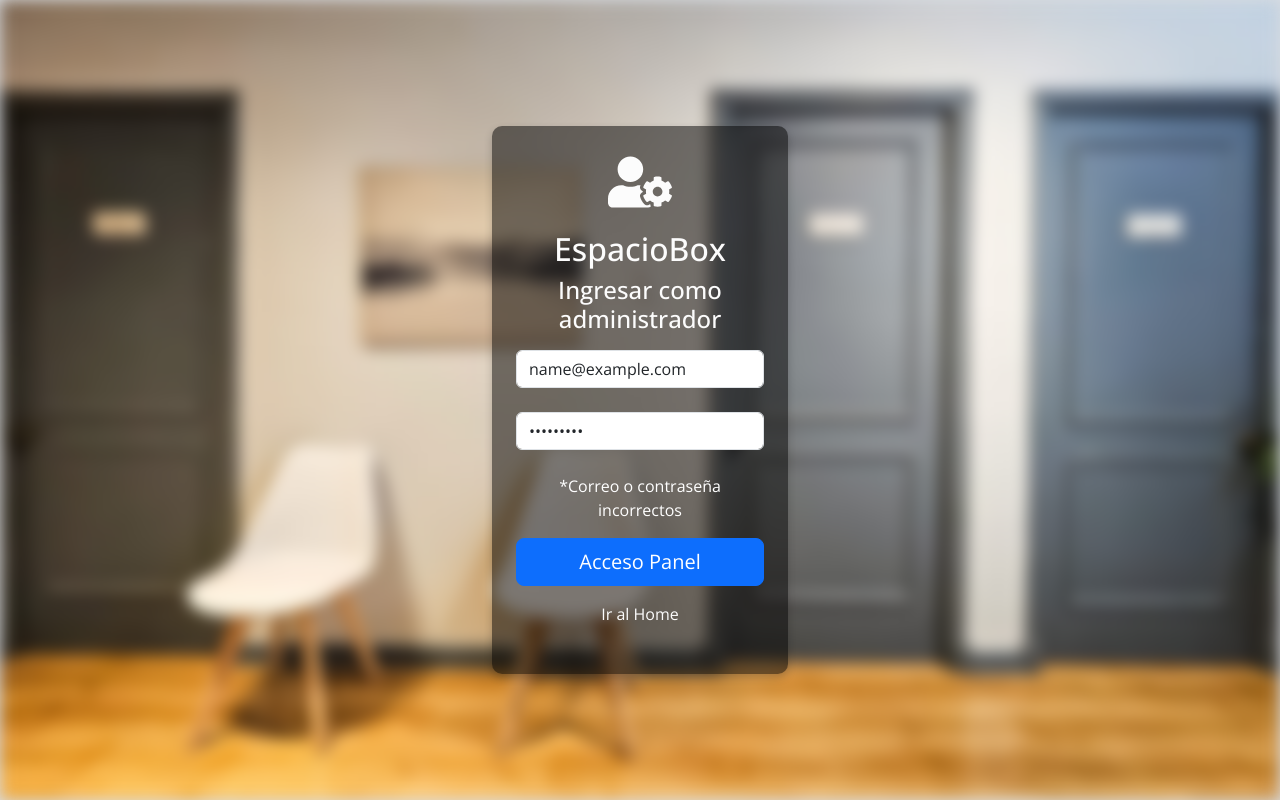
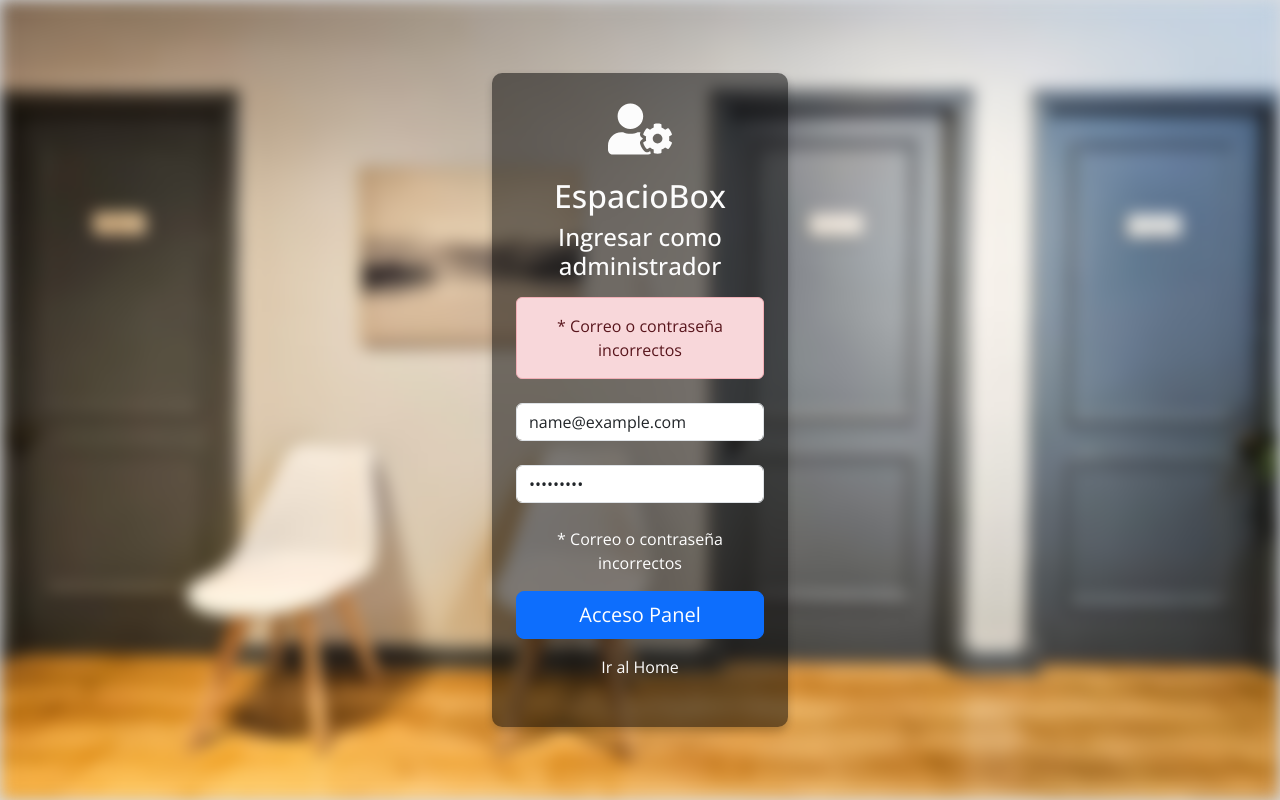
Before and after one commit to ssalinascalibar/espacio-box-noLogin, a React (Vite) app: page /login in a window 1280 px wide. Both pictures are taken after typing "name@example.com", "Sample123" into the empty fields and a click on the button "Acceso Panel". Built offline with nearby package versions, Linux system fonts and the light colour scheme.

Commit message:
change alert login admin and use laert react bootstrap

```diff
--- a/src/features/auth/Login.jsx
+++ b/src/features/auth/Login.jsx
@@ -8,6 +8,7 @@ import Button from "react-bootstrap/Button";
 import Container from "react-bootstrap/Container";
 import Row from "react-bootstrap/Row";
 import Col from "react-bootstrap/Col";
+import Alert from 'react-bootstrap/Alert';
 import { Link } from "react-router-dom";
 import "./login.css";
 
@@ -16,6 +17,7 @@ export default function Login() {
   const [registeredUser, setRegisteredUser] = useState({});
   const [adminUsers, setAdminUsers] = useState([]);
   const [error, setError] = useState("");
+  const [successMessage, setSuccessMessage] = useState("");
 
   const navigate = useNavigate();
 
@@ -45,17 +47,15 @@ export default function Login() {
 
     if (enabledUser) {
       setIsAuth(true);
-      // setUserLogged(enabledUser)
-      alert(
-        "Bienvenido/a al panel de control"
-      );
-      navigate(`/admin`);
+      setSuccessMessage("Bienvenido/a al panel de control");
+      setTimeout(() => {
+        navigate(`/admin`);
+      }, 2000);
       setRegisteredUser("");
     } else if (validateCorreo) {
-      alert("debes ingresar un correo");
+      setError("Debes ingresar un correo");
     } else {
-      alert("No tienes acceso");
-      setError("*Correo o contraseña incorrectos");
+      setError("* Correo o contraseña incorrectos");
     }
   };
 
@@ -69,6 +69,16 @@ export default function Login() {
           <Form onSubmit={handleSubmit}>
             <h2>EspacioBox</h2>
             <h4>Ingresar como administrador</h4>
+            {successMessage && (
+                  <Alert variant="success" className="mb-4">
+                    {successMessage}
+                  </Alert>
+                )}
+                {error && (
+                  <Alert variant="danger" className="mb-4">
+                    {error}
+                  </Alert>
+                )}
             <Form.Group controlId="email" className="mb-4">
               {/* <Form.Label>Correo Electrónico</Form.Label> */}
               <Form.Control
```
